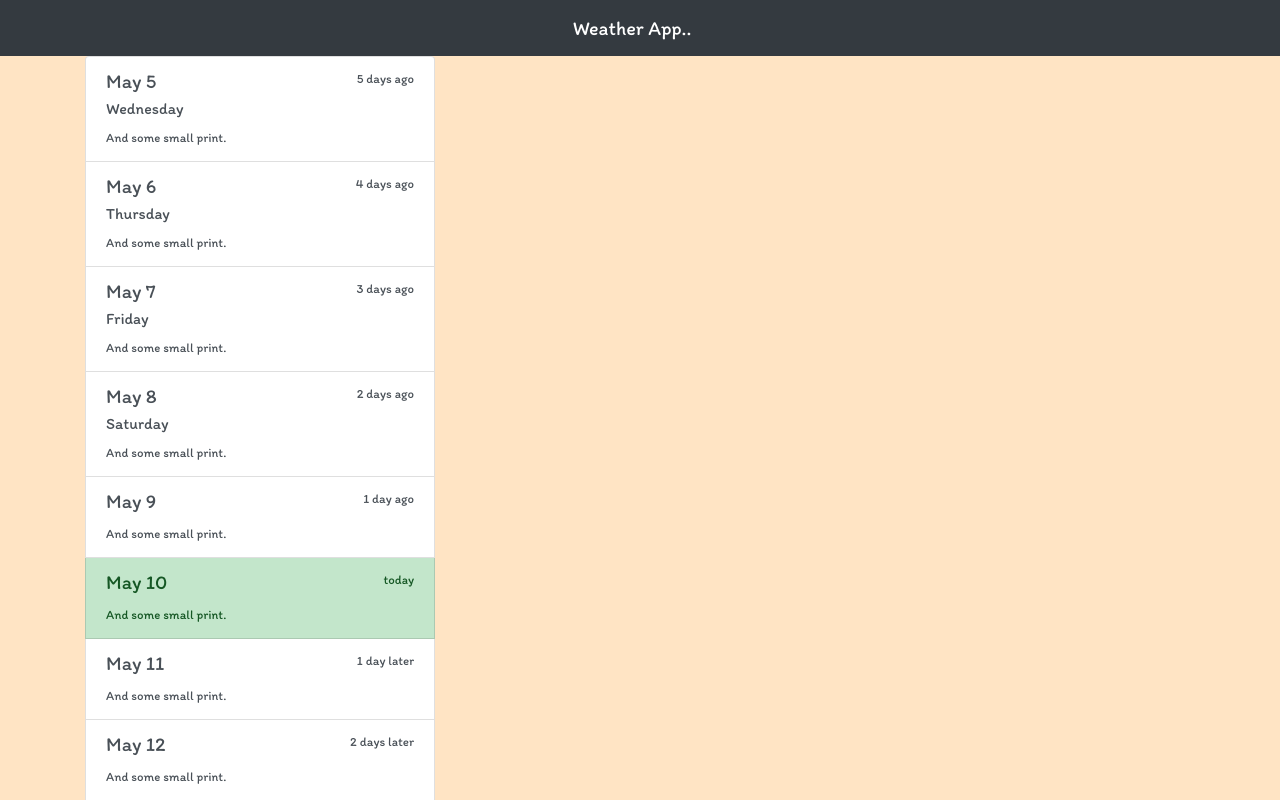
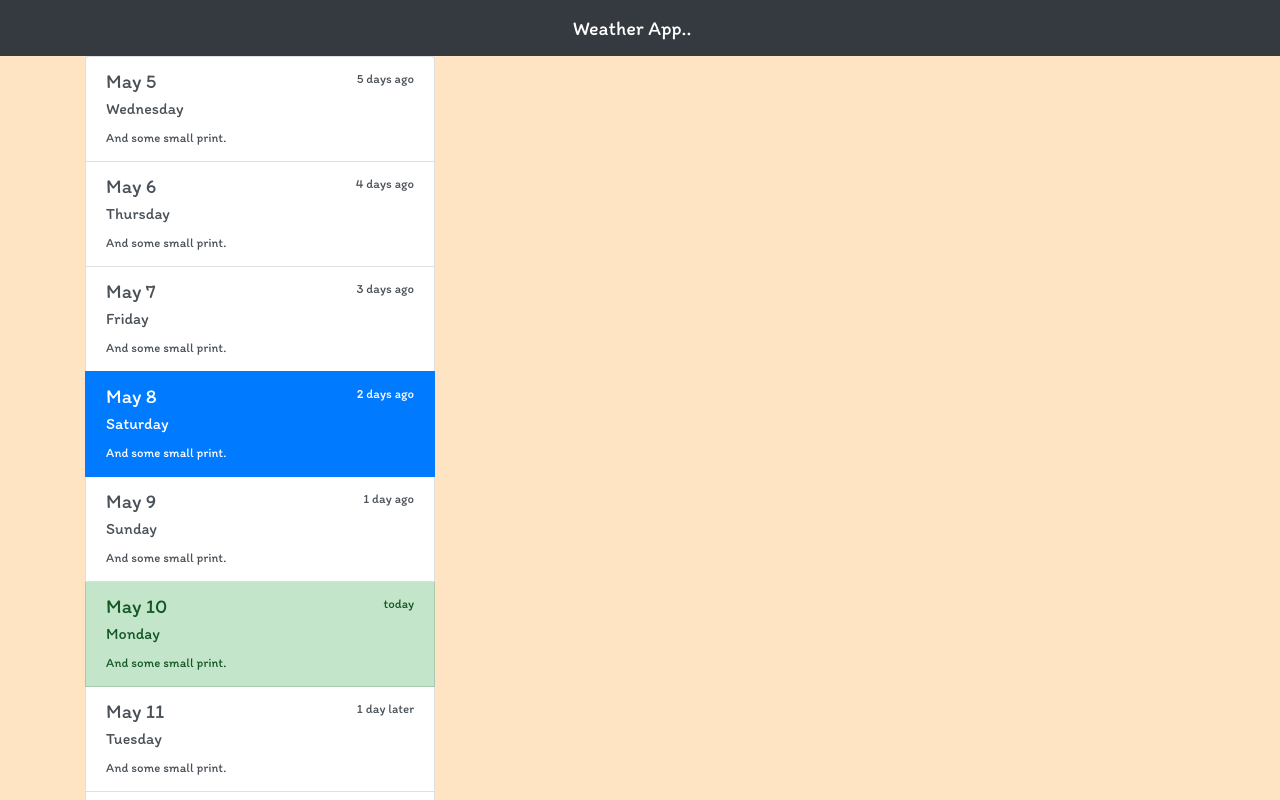
Before and after one commit to 1398abhisingh911/react-day-2, a React (Create React App) app in the folder client/: page / in a window 1280 px wide. Shown: the top 800 px of the page. Built offline with nearby package versions, Linux system fonts and the light colour scheme; a web font is replaced by a local one.

Commit message:
"SUCCESS SELECT"

```diff
--- a/client/src/components/App.js
+++ b/client/src/components/App.js
@@ -4,6 +4,9 @@ import List from "./Datelist/List";
 import { WeatherAppContents } from "../constants/Dates";
 
 class App extends Component {
+  state = {
+    SelectedDay: 3
+  };
   render() {
     return (
       <div className="app">
@@ -13,7 +16,10 @@ class App extends Component {
         <div className="container">
           <div className="row">
             <div className="col-4">
-              <List WeatherAppContents={WeatherAppContents} />
+              <List
+                WeatherAppContents={WeatherAppContents}
+                SelectedDay={this.state.SelectedDay}
+              />
             </div>
           </div>
         </div>
--- a/client/src/components/Datelist/List.js
+++ b/client/src/components/Datelist/List.js
@@ -1,12 +1,16 @@
 import React from "react";
 import ListItem from "./_ListItem";
 
-const List = ({ WeatherAppContents }) => {
+const List = ({ WeatherAppContents, SelectedDay }) => {
   return (
     <div className="List">
       <div class="List list-group">
         {WeatherAppContents.map((curr, key) => (
-          <ListItem CurDate={curr.Date} key={key} />
+          <ListItem
+            CurDate={curr.Date}
+            key={key}
+            Selected={SelectedDay === key}
+          />
         ))}
       </div>
     </div>
--- a/client/src/components/Datelist/_ListItem.js
+++ b/client/src/components/Datelist/_ListItem.js
@@ -1,25 +1,26 @@
 import React from "react";
-import { Weeks, DaysAgo } from "../../constants/Dates";
+import { DaysAgo, Weeks } from "../../constants/Dates";
 
-const ListItem = ({ CurDate }) => {
+const ListItem = ({ CurDate, Selected }) => {
   const today = new Date().getDate();
   return (
     <a
       href="#"
       className={
         "list-group-item list-group-item-action" +
-        (CurDate === today ? " list-group-item-success" : "")
+        (CurDate === today ? " list-group-item-success" : "") +
+        (Selected ? " active" : "")
       }
     >
       <div className="d-flex w-100 justify-content-between">
         <h5 className="mb-1">May {CurDate}</h5>
-        <small> {DaysAgo(CurDate - today)}</small>
+        <small>{DaysAgo(CurDate - today)}</small>
       </div>
       <p className="mb-1">
         {
           Weeks[
-            Weeks.length +
-              ((new Date().getDay() + CurDate - today) % Weeks.length)
+            (Weeks.length * 5 + (new Date().getDay() + CurDate - today)) %
+              Weeks.length
           ]
         }
       </p>
```
